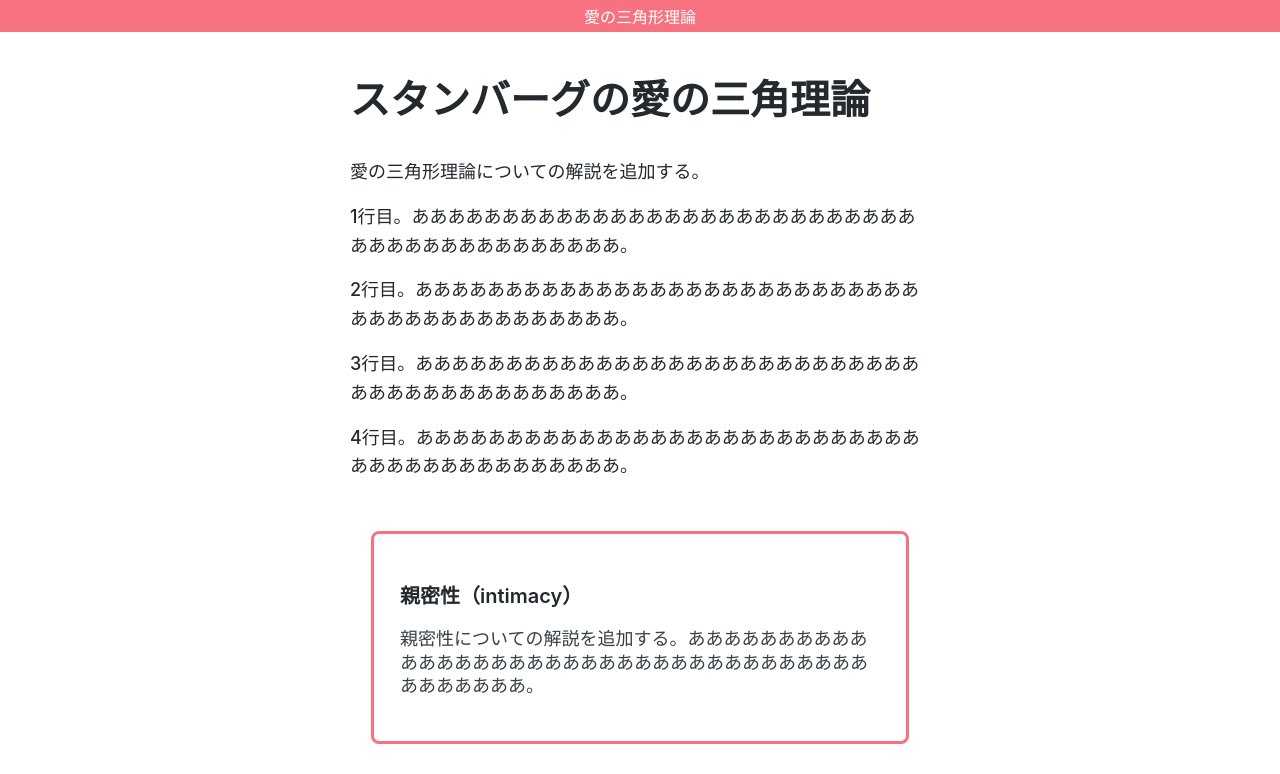
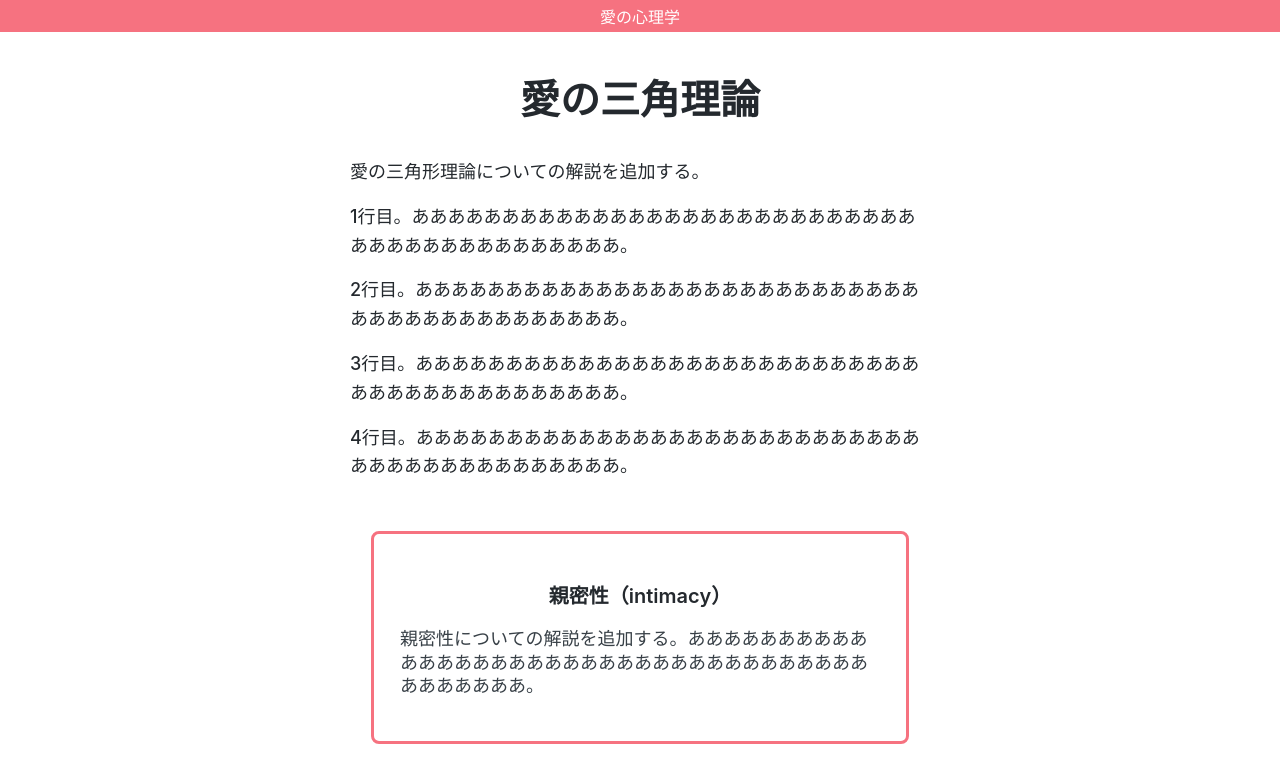
Before and after one commit to nekochans/love-psychology-web, a React (Create React App) app: page / in a window 1280 px wide. Shown: the top 774 px of the page. Built offline with nearby package versions, Linux system fonts and the light colour scheme.

Commit message:
:sparkles: #11 スタイルの崩れを修正

```diff
--- a/src/components/Header.tsx
+++ b/src/components/Header.tsx
@@ -3,7 +3,7 @@ import styled from 'styled-components';
 import { theme } from '../theme';
 
 const Header: FC = () => {
-  return <Head>愛の三角形理論</Head>;
+  return <Head>愛の心理学</Head>;
 };
 export default Header;
 
--- a/src/components/Home.tsx
+++ b/src/components/Home.tsx
@@ -9,7 +9,7 @@ const Home: FC = () => {
     <Section>
       <Content>
         <Text>
-          <Tagline>スタンバーグの愛の三角理論</Tagline>
+          <Tagline>愛の三角理論</Tagline>
           <ThisCopy>愛の三角形理論についての解説を追加する。</ThisCopy>
           <ThisCopy>
             1行目。あああああああああああああああああああああああああああああああああああああああああああ。
@@ -110,6 +110,7 @@ const Tagline = styled.h2`
   font-size: 40px;
   margin-top: 16px;
   margin-bottom: 32px;
+  text-align: center;
 
   @media (max-width: ${MOBILE_BREAK}px) {
     font-size: 24px;
@@ -161,14 +162,13 @@ export const Elements = styled.div`
   padding: 30px 5% 30px;
   grid-template-columns: minmax(400, auto) minmax(400, auto) minmax(400, auto);
   grid-template-areas: 'one two three';
-
   grid-column-gap: 32px;
   grid-row-gap: 32px;
   justify-content: center;
   justify-items: stretch;
 
   > div {
-    min-width: 320px;
+    min-width: 280px;
     margin: 0;
     justify-content: space-between;
 
@@ -191,6 +191,7 @@ export const Element = styled.h3`
   font-weight: 600;
   color: ${theme.text.default};
   margin-bottom: 8px;
+  text-align: center;
 `;
 
 export const ElementDescription = styled.p`
```
